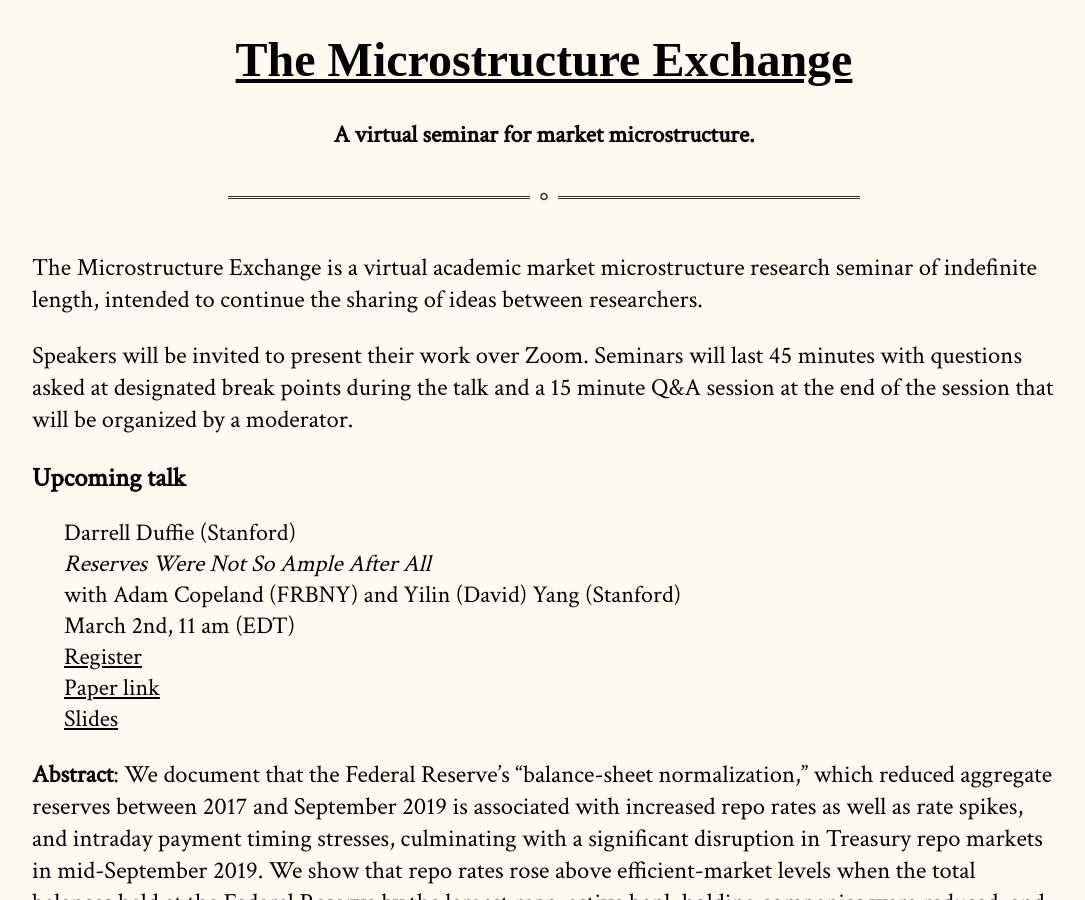
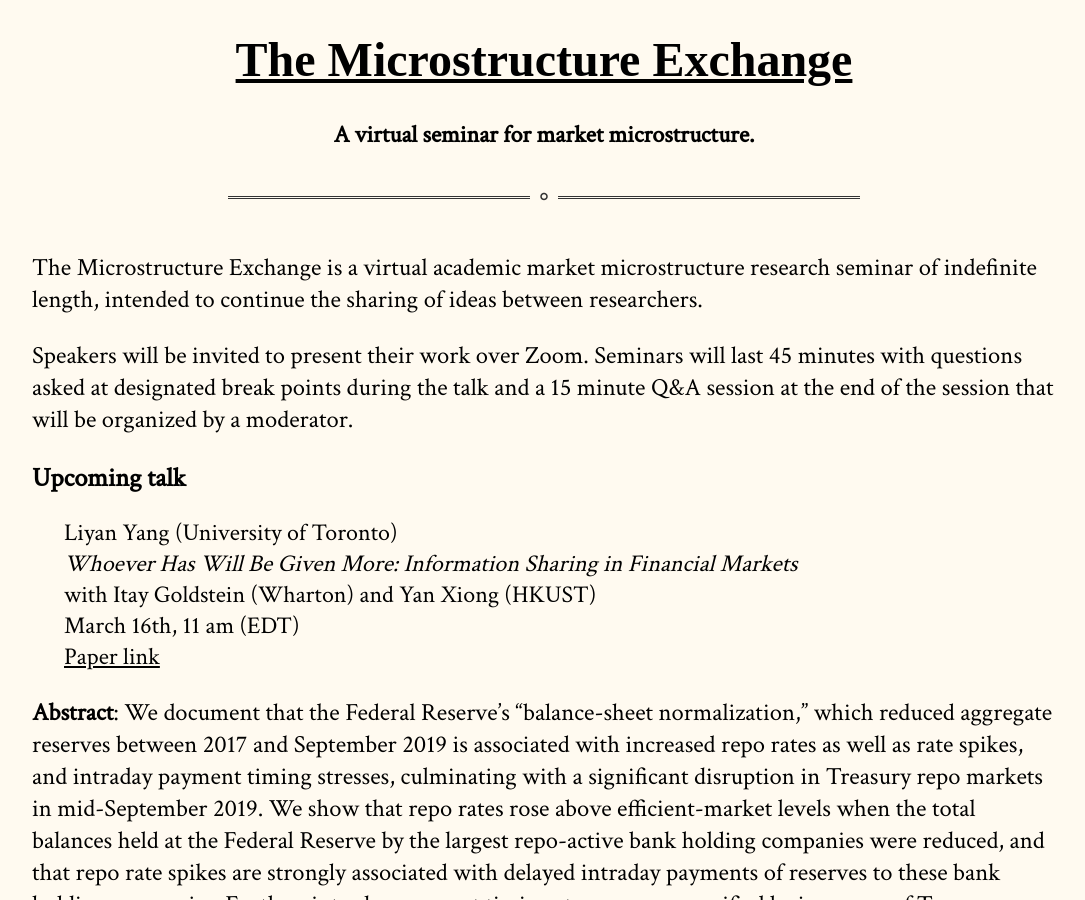
Before and after one commit to cpfiffer/microstructure.exchange, a Jekyll site: the page built from index.md, in a window 1280 px wide and 900 px high. Shown: the whole window, without its empty margins (96-1181 px from the left). Built offline with Jekyll 4.4.1, drawn with Linux system fonts in a browser that asks for light colours; some web fonts are replaced; some of the changed text lies outside the part shown.

Commit message:
Add Liyan

```diff
--- a/_config.yml
+++ b/_config.yml
@@ -11,14 +11,14 @@ github:
   owner_name: Cameron Pfiffer
 
 speaker-info:
-  speaker-name: Darrell Duffie (Stanford)
-  speaker-paper: "Reserves Were Not So Ample After All"
-  coauthors: "Adam Copeland (FRBNY) and Yilin (David) Yang (Stanford)"
-  speaker-date: March 2nd, 11 am (EDT)
+  speaker-name: Liyan Yang (University of Toronto)
+  speaker-paper: "Whoever Has Will Be Given More: Information Sharing in Financial Markets"
+  coauthors: "Itay Goldstein (Wharton) and Yan Xiong (HKUST)"
+  speaker-date: March 16th, 11 am (EDT)
   # discussant: "Gideon Saar (Cornell University)"
-  paper-link: papers/CopelandDuffieYangJan30_review.pdf
-  webinar-link: https://stockholmuniversity.zoom.us/meeting/register/u5Uqf-GsrT8jGNPRx-Gm7tVzko_kItiFoHWo
-  slides-link: /slides/Seminar-Symposium-Copeland-Duffie-Yang-MicrostructureExchangetex.pdf
+  paper-link: papers/InfoSharing2021Feb.pdf
+  # webinar-link: https://stockholmuniversity.zoom.us/meeting/register/u5Uqf-GsrT8jGNPRx-Gm7tVzko_kItiFoHWo
+  # slides-link: /slides/Seminar-Symposium-Copeland-Duffie-Yang-MicrostructureExchangetex.pdf
 
 # 2021 Winter lineup
 # Feb 16 - Joel Hasbrouck
```
Also changed, not shown: index.md (+1 -0 lines), 1 other file.
